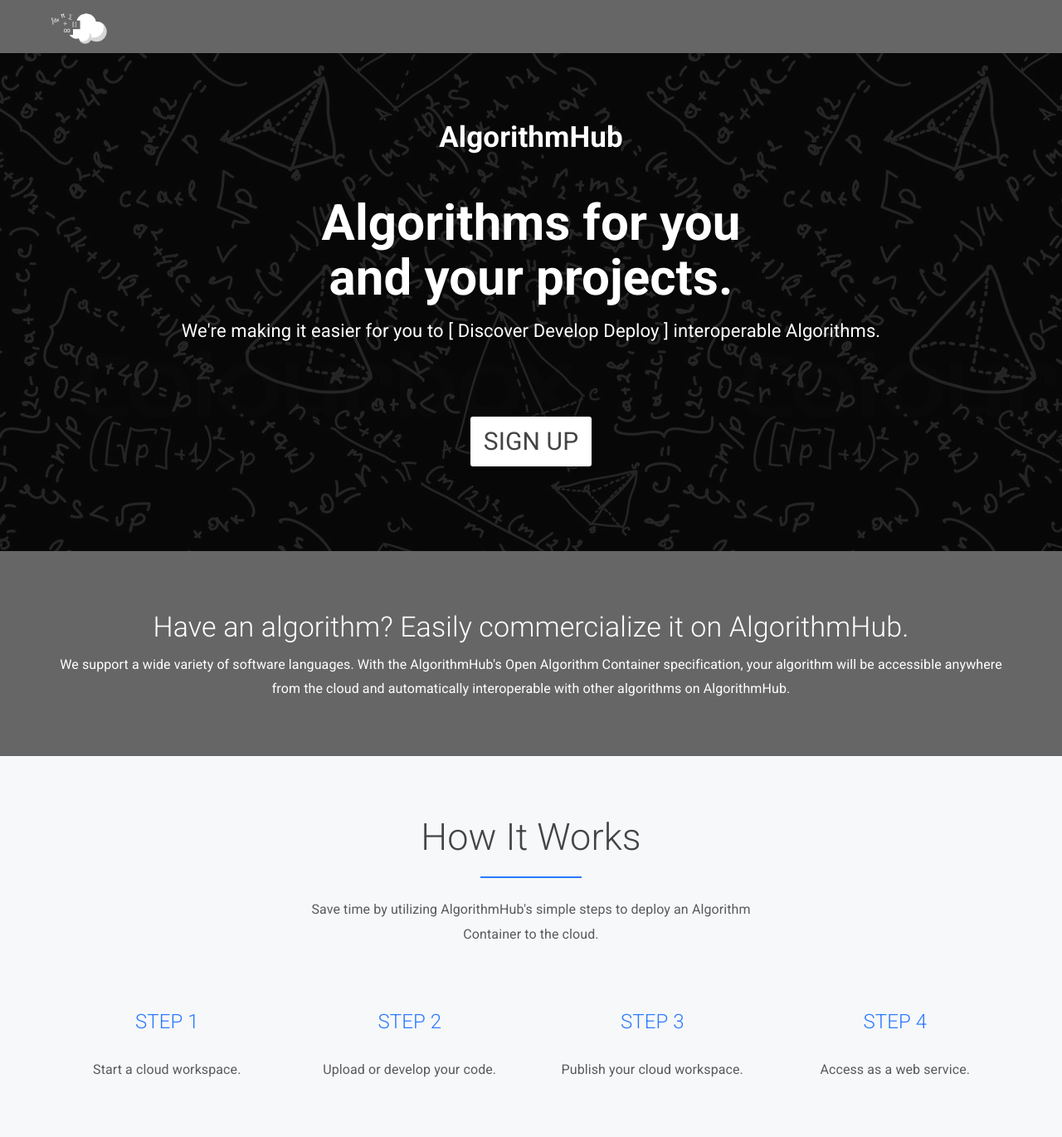
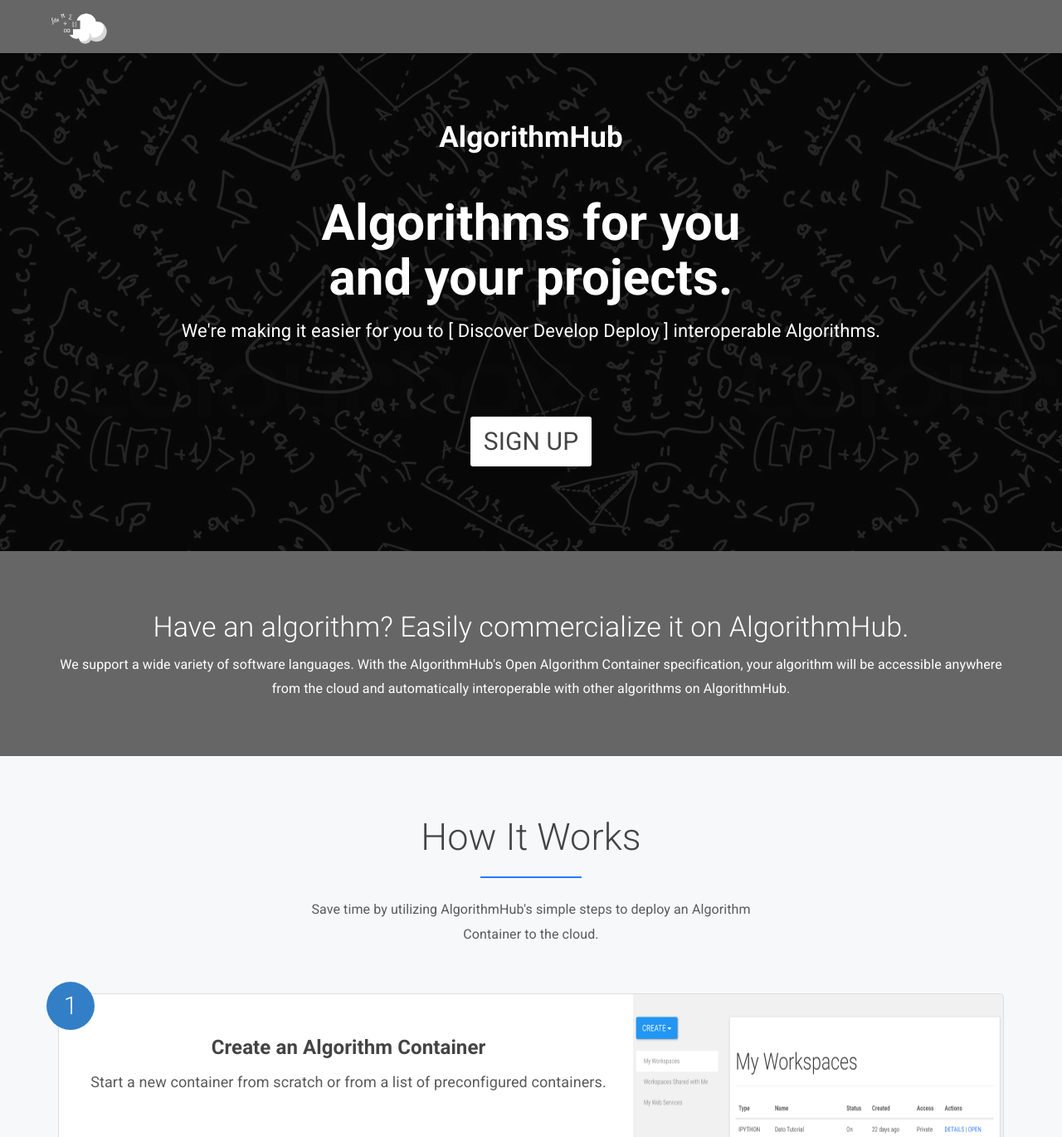
Before and after one commit to AlgorithmHub/algorithmhub.github.io, a Jekyll site: the page built from index.html, in a window 1280 px wide. Shown: the top 1370 px of the page at 83% size. Built offline with Jekyll 4.4.1, drawn with Linux system fonts in a browser that asks for light colours; some of the changed text lies outside the part shown; grey boxes are pictures that could not be loaded.

Commit message:
Finish new tutorial.

```diff
--- a/_includes/footer.html
+++ b/_includes/footer.html
@@ -1,35 +1,12 @@
 <footer class="text-center">
-    <div class="footer-above">
-        <div class="container">
-            <div class="row">
-                <div class="footer-col col-md-6">
-                    <h3>Location</h3>
-                    <br>
-                    <h4>Maui, Hawaii</h4>
-                </div>
-                <div class="footer-col col-md-6">
-                    <h3>Connect</h3>
-                    <ul class="list-inline">
-                        <li>
-                            <a href="http://facebook.com/AlgorithmHub" class="btn-social btn-outline"><i class="fa fa-fw fa-facebook"></i></a>
-                        </li>
-                        <li>
-                            <a href="http://github.com/AlgorithmHub" class="btn-social btn-outline"><i class="fa fa-fw fa-github"></i></a>
-                        </li>
-                    </ul>
-                </div>
-                <div class="footer-col col-md-4">
-                </div>
-            </div>
-        </div>
-    </div>
     <div class="footer-below">
         <div class="container">
             <div class="row">
-                <div class="col-lg-6">
-                    Copyright © AlgorithmHub, Inc. 2016
-                </div>
-                <div class="col-lg-6">
+                <div class="col-md-3">© 2016 AlgorithmHub, Inc.</div>
+                <div class="col-md-6"></div>
+                <div class="col-md-3">
+                  <a href="http://facebook.com/AlgorithmHub" class="btn-social"><i class="fa fa-fw fa-facebook"></i></a>
+                  <a href="http://github.com/AlgorithmHub" class="btn-social"><i class="fa fa-fw fa-github"></i></a>
                 </div>
             </div>
         </div>
--- a/_sass/_base.scss
+++ b/_sass/_base.scss
@@ -119,3 +119,86 @@
     line-height: 1.3333333;
     border-radius: 3px;
 }
+
+
+/* Tutorial */
+
+.tutorial-list {
+  margin-top: 40px;
+  counter-reset: tutorialstep;
+  display: none;
+}
+
+.tutorial-list.active {
+  display: block;
+}
+
+.tutorial-list > li {
+  position: relative;
+  background-color: #fff;
+  margin: 0 0 70px 0px;
+  padding: 40px 0 60px;
+  font-size: 18px;
+  border: 1px solid #ddd;
+  border-radius: 5px;
+  text-align: center;
+  z-index: 1;
+
+  -webkit-transition: all 0.6s ease-in-out 0s;
+  -moz-transition: all 0.6s ease-in-out 0s;
+  -o-transition: all 0.6s ease-in-out 0s;
+  transition: all 0.6s ease-in-out 0s;
+}
+
+.tutorial-list .image-right {
+  padding-right: 440px;
+}
+
+.tutorial-list .image-right p {
+  margin-left: 30px;
+  margin-right: 30px;
+}
+
+.tutorial-list .question:after {
+  content: "?";
+}
+
+.tutorial-list > li:not(.question):after {
+  counter-increment: tutorialstep;
+  content: counter(tutorialstep);
+}
+
+.tutorial-list > li:after {
+  width: 58px;
+  height: 58px;
+  line-height: 58px;
+  background-color: #327fc7;
+  border-radius: 200px;
+  font-size: 30px;
+  font-weight: 300;
+  color: #fff;
+  position: absolute;
+  left: -15px;
+  top: -15px;
+  text-align: center;
+  -webkit-backface-visibility: hidden;
+  z-index: 100;
+}
+
+ol, ul {
+    list-style: none;
+}
+
+#new-user-step-1 {
+    background: #fff url(/img/step1@2x.png) right 0 no-repeat;
+    background-size: 446px 344px;
+}
+
+#new-user-step-2 {
+    background: #fff url(/img/step2@2x.png) right 0 no-repeat;
+    background-size: 446px 344px;
+}
+
+.animate-in {
+  transition: all 0.7s ease-in-out;
+}
--- a/_sass/_layout.scss
+++ b/_sass/_layout.scss
@@ -202,11 +202,6 @@
     color: white;
 }
 
-footer h3,h4 {
-    margin-bottom: 30px;
-    color: white;
-}
-
 footer .footer-above {
     padding-top: 50px;
     background-color: $grey-color-light;
--- a/index.html
+++ b/index.html
@@ -55,33 +55,27 @@
         </div><!-- /col-md-6-->
       </div><!--/ row-->
 
-      <div class="row mt">
-        <div class="col-md-3 text-center">
-          <h4 class="theme-color">STEP 1</h4>
-          <p class="text16">Start a cloud workspace.</p>
-        </div>
-        <div class="col-md-3 text-center">
-          <h4 class="theme-color">STEP 2</h4>
-          <p class="text16">Upload or develop your code.</p>
-        </div>
-        <div class="col-md-3 text-center">
-          <h4 class="theme-color">STEP 3</h4>
-          <p class="text16">Publish your cloud workspace.</p>
-        </div>
-        <div class="col-md-3 text-center">
-          <h4 class="theme-color">STEP 4</h4>
-          <p class="text16">Access as a web service.</p>
-        </div>
-      </div>
+      <ul id="user-site" class="tutorial-list wrapper active">
 
-      <div class="row mt">
-        <div class="col-md-10 col-md-offset-1">
+          <li id="new-user-step-1" class="animate-in image-right effect-slide-bottom animate-in" alt="" data-effect="slide-bottom">
+            <h4><b>Create an Algorithm Container</b></h4>
+            <p>Start a new container from scratch or from a list of preconfigured containers.</p>
+          </li>
 
-          <div class="embed-responsive embed-responsive-16by9">
-              <iframe class="embed-responsive-item" src="//www.youtube.com/embed/ySCPPL2ARWI?loop=1&controls=0&showinfo=0"></iframe>
-          </div>
-        </div><!--/col-md-4-->
-      </div><!--/row -->
+          <li id="new-user-step-2" class="animate-in image-right effect-slide-bottom animate-in" alt="" data-effect="slide-bottom">
+            <h4><b>Upload and Develop</b></h4>
+            <p>Use the AlgorithmHub web integrated development environment to configure, develop and test.</p>
+          </li>
+
+          <li id="new-user-step-4" class="animate-in effect-slide-bottom animate-in" alt="" data-effect="slide-bottom">
+            <h4><b>Publish it...</b></h4>
+            <p>Push your algorithm container to the AlgorithmHub repository<br>with the click of a button.</p>
+          </li>
+
+          <li id="new-user-step-5" class="animate-in effect-slide-bottom animate-in" alt="" data-effect="slide-bottom">
+            <h4><b>...and you're done.</b></h4>
+            <p>Access your Algorithm as a REST URL<br>or the autogenerated web page.</p>
+          </li>
 
     <div class="continue text-center mt">
         <a class="btn btn-default round-btn" href="#features">
@@ -110,10 +104,10 @@
 <div class="container mt">
     <div class="container">
       <div class="row">
-        <div class="col-md-6 col-md-offset-3 centered">
-          <h2>Workspace Features</h2>
+        <div class="col-md-10 col-md-offset-1 centered">
+          <h2>Features</h2>
           <hr class="aligncenter">
-          <p class="text16">We've built tools to help you develop and deploy algorithms in the cloud.</p>
+          <p class="text16">We've built web tools to help you develop and run algorithms in the cloud.</p>
         </div><!-- /col-md-6-->
       </div><!--/ row-->
     <div class="row mt">
@@ -136,7 +130,7 @@
 
     <div class="row mt">
       <div class="col-md-12">
-        <img src="/img/display.jpg" class="img-responsive aligncenter effect-slide-bottom" alt="" data-effect="slide-bottom" style="transition: all 0.7s ease-in-out;">
+        <img src="/img/display.jpg" class="img-responsive aligncenter effect-slide-bottom animate-in" alt="" data-effect="slide-bottom">
       </div><!--/col-md-12-->
     </div><!--/row -->
   </div>
```
Also changed, not shown: other parts of index.html (+1 -1 lines), img/step1@2x.png (added), img/step2@2x.png (added).
